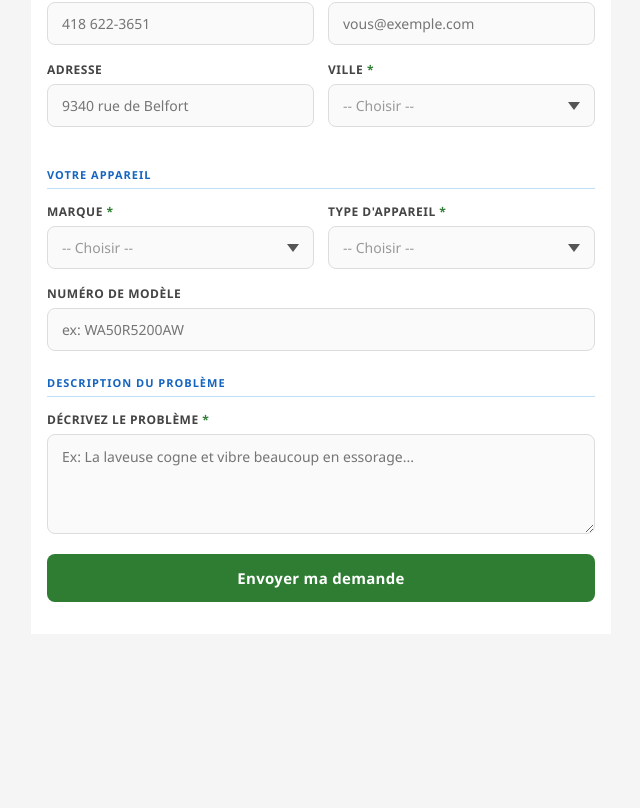
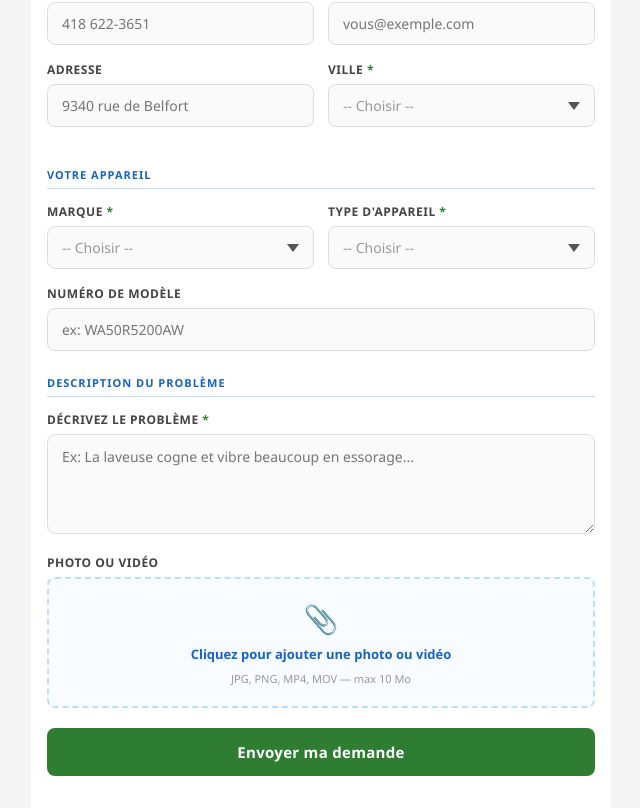
Before and after one commit to wrebb379-rgb/monsieurelectro-app, a React (Vite) app: page /formulaire in a window 1280 px wide. Shown: the part 365-1173 px from the top of the page, without its empty margins (319-959 px from the left). Before the commit the page ends 999 px from the top, so only its background shows below. Built offline with nearby package versions, Linux system fonts and the light colour scheme.

Commit message:
formulaire upload photo video

```diff
--- a/src/pages/Formulaire.jsx
+++ b/src/pages/Formulaire.jsx
@@ -5,6 +5,7 @@ export default function Formulaire() {
     prenom: '', nom: '', tel: '', email: '',
     adresse: '', ville: '', marque: '', appareil: '', modele: '', description: ''
   })
+  const [fichiers, setFichiers] = useState([])
   const [errors, setErrors] = useState({})
   const [loading, setLoading] = useState(false)
   const [success, setSuccess] = useState(false)
@@ -12,6 +13,11 @@ export default function Formulaire() {
   function change(e) {
     setForm({ ...form, [e.target.name]: e.target.value })
     if (errors[e.target.name]) setErrors({ ...errors, [e.target.name]: false })
+  }
+
+  function changeFichier(e) {
+    const selected = Array.from(e.target.files)
+    setFichiers(selected)
   }
 
   function validate() {
@@ -33,7 +39,10 @@ export default function Formulaire() {
     if (!validate()) return
     setLoading(true)
 
-    const corps = `Monsieur Electro Services Inc. a reçu un nouveau message.
+    try {
+      const formData = new FormData()
+
+      const corps = `Monsieur Electro Services Inc. a reçu un nouveau message.
 Nom ${form.prenom} ${form.nom}
 Adresse complète ${form.adresse || 'Non fournie'}
 Ville ${form.ville}
@@ -43,16 +52,20 @@ Marque et numéro de modèle de l'appareil ${form.marque} ${form.appareil} Modè
 Description du problème. ${form.description}
 Envoyé depuis Formulaire site web`
 
-    try {
+      formData.append('message', corps)
+      formData.append('_replyto', form.email)
+      formData.append('_subject', 'Nouvelle demande - ' + form.marque + ' ' + form.appareil + ' - ' + form.prenom + ' ' + form.nom)
+
+      fichiers.forEach((f) => {
+        formData.append('fichier', f)
+      })
+
       const resp = await fetch('https://formspree.io/f/meepboaz', {
         method: 'POST',
-        headers: { 'Content-Type': 'application/json', 'Accept': 'application/json' },
-        body: JSON.stringify({
-          message: corps,
-          _replyto: form.email,
-          _subject: 'Nouvelle demande - ' + form.marque + ' ' + form.appareil + ' - ' + form.prenom + ' ' + form.nom
-        })
+        headers: { 'Accept': 'application/json' },
+        body: formData
       })
+
       if (resp.ok) {
         setSuccess(true)
       } else {
@@ -207,7 +220,6 @@ Envoyé depuis Formulaire site web`
               <option>Congélateur</option>
               <option>Lave-vaisselle</option>
               <option>Cuisinière</option>
-              <option>Micro-ondes</option>
             </select></>,
             'appareil'
           )}
@@ -230,6 +242,28 @@ Envoyé depuis Formulaire site web`
           'description'
         )}
 
+        {/* Upload photo/vidéo */}
+        <div style={{ marginBottom: 20 }}>
+          {label('Photo ou vidéo')}
+          <label style={{
+            display: 'flex', flexDirection: 'column', alignItems: 'center', justifyContent: 'center',
+            padding: '20px 14px', border: '2px dashed #BBDEFB', borderRadius: 8,
+            background: '#F8FBFF', cursor: 'pointer', textAlign: 'center', gap: 8
+          }}>
+            <span style={{ fontSize: 28 }}>📎</span>
+            <span style={{ fontSize: 13, color: '#1565C0', fontWeight: 600 }}>
+              {fichiers.length > 0
+                ? fichiers.map(f => f.name).join(', ')
+                : 'Cliquez pour ajouter une photo ou vidéo'}
+            </span>
+            <span style={{ fontSize: 11, color: '#999' }}>JPG, PNG, MP4, MOV — max 10 Mo</span>
+            <input
+              type="file" accept="image/*,video/*" multiple onChange={changeFichier}
+              style={{ display: 'none' }}
+            />
+          </label>
+        </div>
+
         <button
           type="submit" disabled={loading}
           style={{ width: '100%', padding: 14, background: loading ? '#aaa' : '#2E7D32', color: '#fff', border: 'none', borderRadius: 8, fontSize: 15, fontWeight: 700, cursor: loading ? 'not-allowed' : 'pointer', fontFamily: 'inherit', letterSpacing: '0.3px' }}
```
